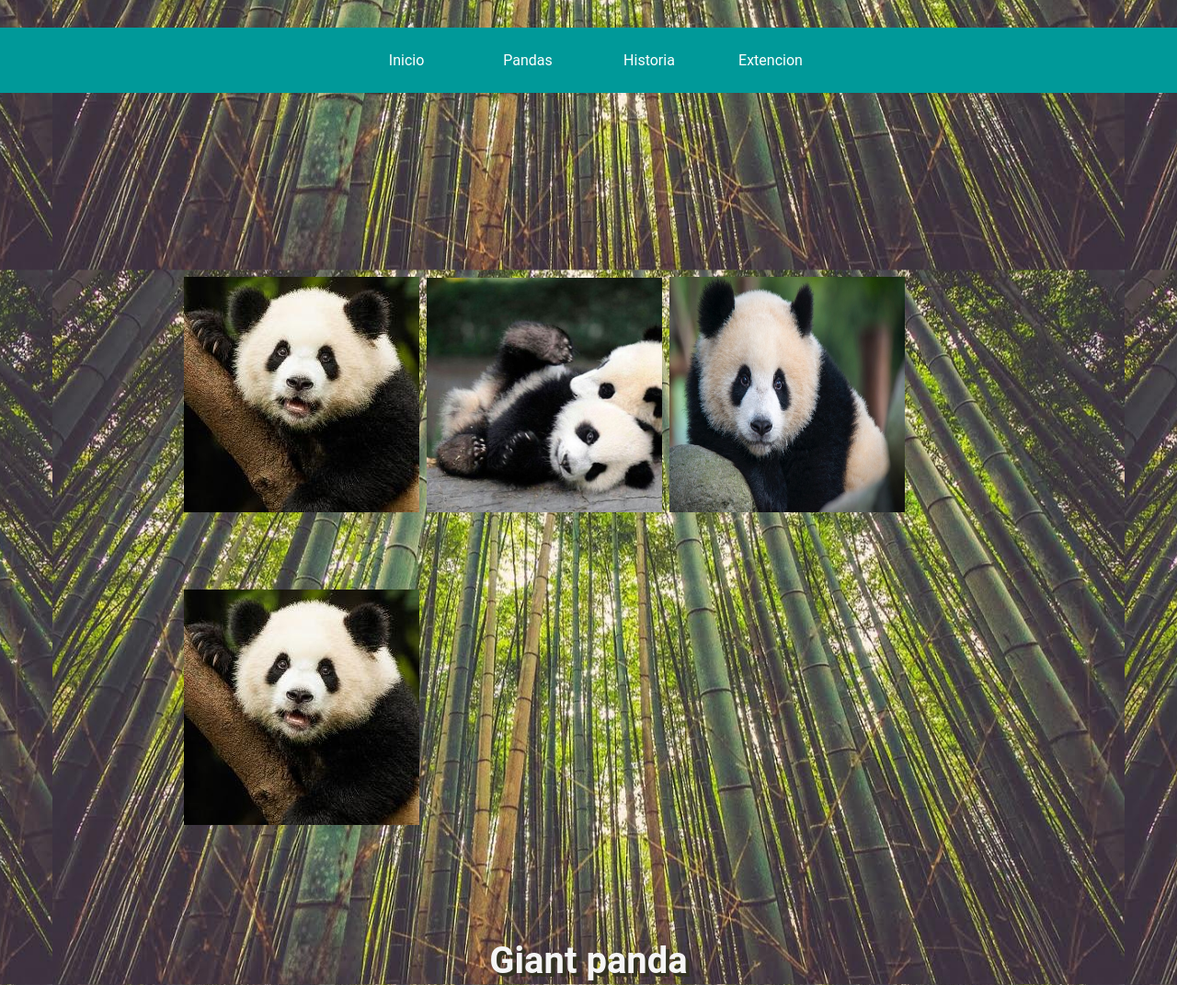
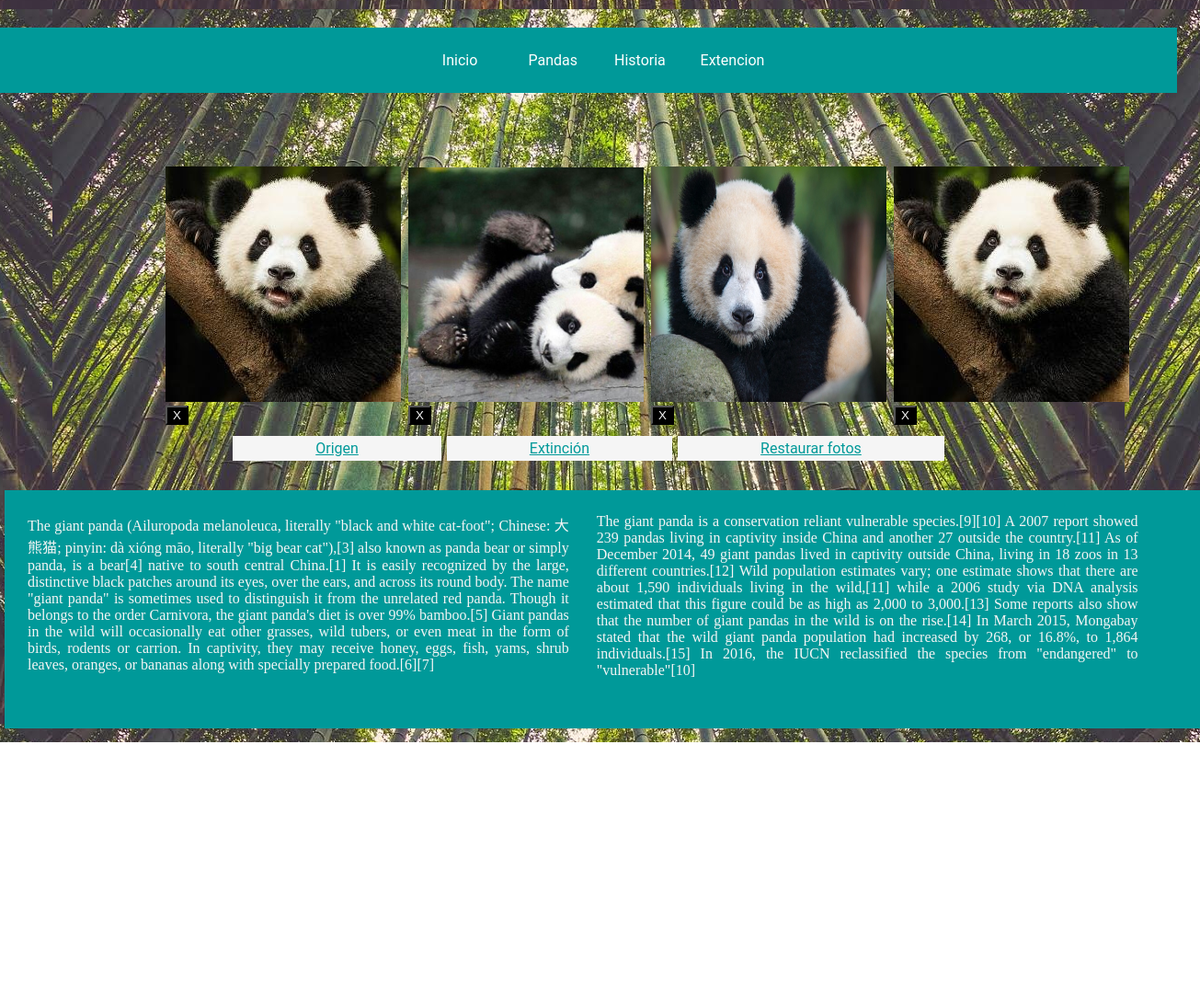
Before and after one commit to kathmarioly/panda-panda, a plain HTML site: page index.html in a window 1280 px wide. Shown: the top 1071 px of the page at 92% size, 1305 px wide, since content can reach past the window. After the commit the page ends 807 px from the top, so only its background shows below. Drawn offline with Linux system fonts and the light colour scheme.

Commit message:
Correcting styles

```diff
--- a/assets/css/style.css
+++ b/assets/css/style.css
@@ -22,7 +22,7 @@ ul{
 
 ul li{
 	display: inline-block;
-	width: 10%;
+	width: 7%;
 }
 
 ul li a{
@@ -42,8 +42,8 @@ color: #333;
 }
 
 .imagenes{
-	margin: 120px;
-	 float: center;
+	margin: 0px 0px 0px 100px;
+	float: center;
 }
 
 .floating-box {
@@ -59,21 +59,57 @@ color: #333;
 	margin: 30px;
 }
 
-h1{
+
+
+.contex-box{
+	color: black;
+    text-align: center;
+    padding: 10;
+    width: 100%;
+    height: 50px;
+
+
+}
+ #origen, #extin, #restaurar {
+    background-color: whitesmoke;
+    margin: 0px 1px;
+    padding: 4px 90px;
+
+ }
+
+ a{
+    color: #009999;
+    padding: 0px;
+    font-family: 'Roboto', sans-serif;
+ }
+
+
+
+
+
+ #items{
 	color: whitesmoke;
-	text-align: center;
-	font-size: 40px;
-	text-shadow: 0.1em 0.1em #332;
-	font-family: 'Roboto', sans-serif;
-}
+ 	box-sizing: border-box;
+    height: 10px;
+    width: 100%;
+    padding: 0px 0px 0px 250px ;
 
+ }
+
+ .parrafos{
+ 	background-color: #009999;
+ 	float: left;
+    width: 100%;
+    height: 239px;
+    margin: 5px;
+    padding: 10px;
+ }
 #parrafo1{
  	float: left;
     width: 46%;
     height: 239px;
     margin: 5px;
     padding: 10px;
-    background-color:  #009999;
     color: whitesmoke;
     font-size: 16px;
     text-align: justify;
@@ -86,9 +122,20 @@ h1{
     height: 239px;
     margin: 5px;
     padding: 10px;
-    background-color: #009999;;
     color: whitesmoke;
     font-size: 16px;
     text-align: justify;
 
 }
+
+.bot{
+	background: black;
+	color: whitesmoke;
+}
+
+.bot:hover, .dropdown:hover, .dropbtn:hover{
+/*hover-estilo: cambiar el color del backgroun
+al pasar el cursor por el enlace. */
+background-color: red;
+color: #333;
+}
--- a/assets/js/main.js
+++ b/assets/js/main.js
@@ -1,9 +1,42 @@
-function eliminarElemento(id){
-	imagen = document.getElementById(id);
-	if (!imagen){
-		alert("El elemento selecionado no existe");
-	} else {
-		padre = imagen.parentNode;
-		padre.removeChild(imagen);
-	}
-}
+
+function la_img()
+        {
+            var nuevoLi=document.getElementById("ima_gen").value;
+            if(nuevoLi.length>0)
+            {
+                if(find_li(nuevoLi))
+                {
+                    var li=document.createElement('li');
+                    li.id=nuevoLi;
+                    li.innerHTML="<span onclick='eliminar(this)'>X</span>"+nuevoLi;
+                    document.getElementById("listaDesordenada").appendChild(li);
+                }
+            }
+            return false;
+        }
+
+        /**
+         * Funcion que busca si existe ya el <li> dentrol del <ul>
+         * Devuelve true si no existe.
+         */
+        function find_li(contenido)
+        {
+            var el = document.getElementById("listaDesordenada").getElementsByTagName("li");
+            for (var i=0; i<el.length; i++)
+            {
+                if(el[i].innerHTML==contenido)
+                    return false;
+            }
+            return true;
+        }
+
+        /**
+         * Funcion para eliminar los elementos
+         * Tiene que recibir el elemento pulsado
+         */
+        function eliminar(elemento)
+        {
+            var id=elemento.parentNode.getAttribute("id");
+            node=document.getElementById(id);
+            node.parentNode.removeChild(node);
+        }
--- a/index.html
+++ b/index.html
@@ -6,20 +6,31 @@
 	<link rel="stylesheet" type="text/css" href="assets/css/style.css">
 </head>
 <body>
+<header>
 <ul>
 		<li><a href="#inicio">Inicio</a></li>
 		<li><a href="#pandas">Pandas</a></li>
 		<li><a href="#historia">Historia</a></li>
 		<li><a href="#extencion">Extencion</a></li>
 </ul>
+</header>
+		<div class="imagenes">
+		<div class="floating-box"><img src="assets/img/panda1.jpg.jpg"><input class="bot" type="button" value="X" onClick="return la_img()"></div>
+		<div class="floating-box"><img src="assets/img/2.jpg" width="256"><input class="bot"type="button" value="X" onClick="return la_img()"></div>
+		<div class="floating-box"><img src="assets/img/pandaa.jpg" width="256" height="256"><input class="bot" type="button" value="X" onClick="return la_img()"></div>
+		<div class="floating-box"><img src="assets/img/panda1.jpg.jpg"><input class="bot" type="button" value="X" onClick="return la_img()"></div>
+		<br><br>
 
-		<div class="imagenes">
-		<div class="floating-box"><img src="assets/img/panda1.jpg.jpg"></div>
-		<div class="floating-box"><img src="assets/img/2.jpg" width="256"></div>
-		<div class="floating-box"><img src="assets/img/pandaa.jpg" width="256" height="256"></div>
-		<div class="floating-box"><img src="assets/img/panda1.jpg.jpg"></div>
-</div class="parrafos">
-<h1 id="titulo">Giant panda</h1>
+</div>
+
+            <div class="contex-box">
+            <a id="origen" href="#">Origen</a>
+            <a id="extin" href="#">Extinción</a>
+            <a id="restaurar" href="#">Restaurar fotos</a>
+            </div>
+        </section>
+
+<div class="parrafos">
 <p id="parrafo1">The giant panda (Ailuropoda melanoleuca, literally "black and white cat-foot"; Chinese: 大熊猫; pinyin: dà xióng māo, literally "big bear cat"),[3] also known as panda bear or simply panda, is a bear[4] native to south central China.[1] It is easily recognized by the large, distinctive black patches around its eyes, over the ears, and across its round body. The name "giant panda" is sometimes used to distinguish it from the unrelated red panda. Though it belongs to the order Carnivora, the giant panda's diet is over 99% bamboo.[5] Giant pandas in the wild will occasionally eat other grasses, wild tubers, or even meat in the form of birds, rodents or carrion. In captivity, they may receive honey, eggs, fish, yams, shrub leaves, oranges, or bananas along with specially prepared food.[6][7]</p>
 <p id="parrafo2">The giant panda is a conservation reliant vulnerable species.[9][10] A 2007 report showed 239 pandas living in captivity inside China and another 27 outside the country.[11] As of December 2014, 49 giant pandas lived in captivity outside China, living in 18 zoos in 13 different countries.[12] Wild population estimates vary; one estimate shows that there are about 1,590 individuals living in the wild,[11] while a 2006 study via DNA analysis estimated that this figure could be as high as 2,000 to 3,000.[13] Some reports also show that the number of giant pandas in the wild is on the rise.[14] In March 2015, Mongabay stated that the wild giant panda population had increased by 268, or 16.8%, to 1,864 individuals.[15] In 2016, the IUCN reclassified the species from "endangered" to "vulnerable"[10] </p>
 <script type="text/javascript" src="assets/js/main.js"></script>
```
